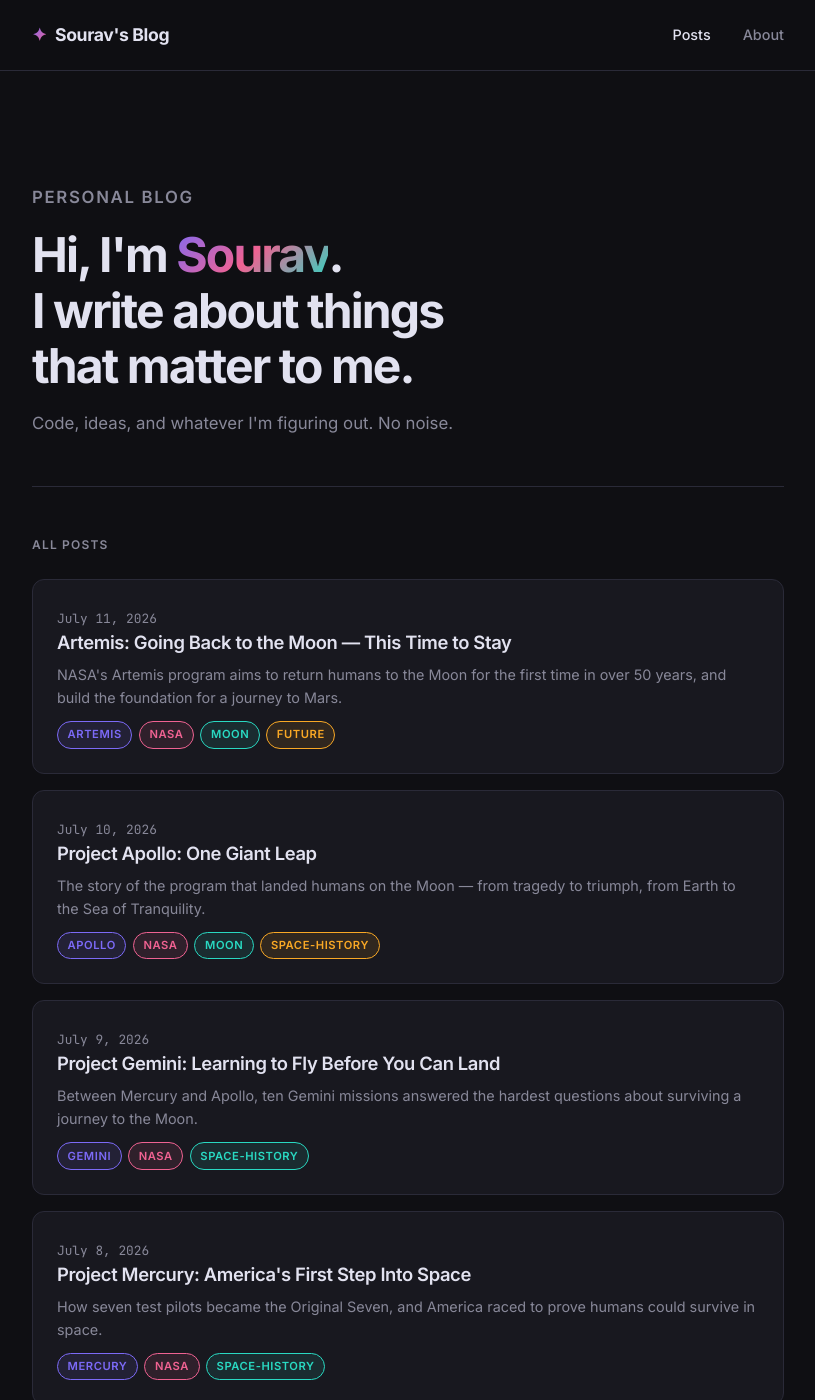
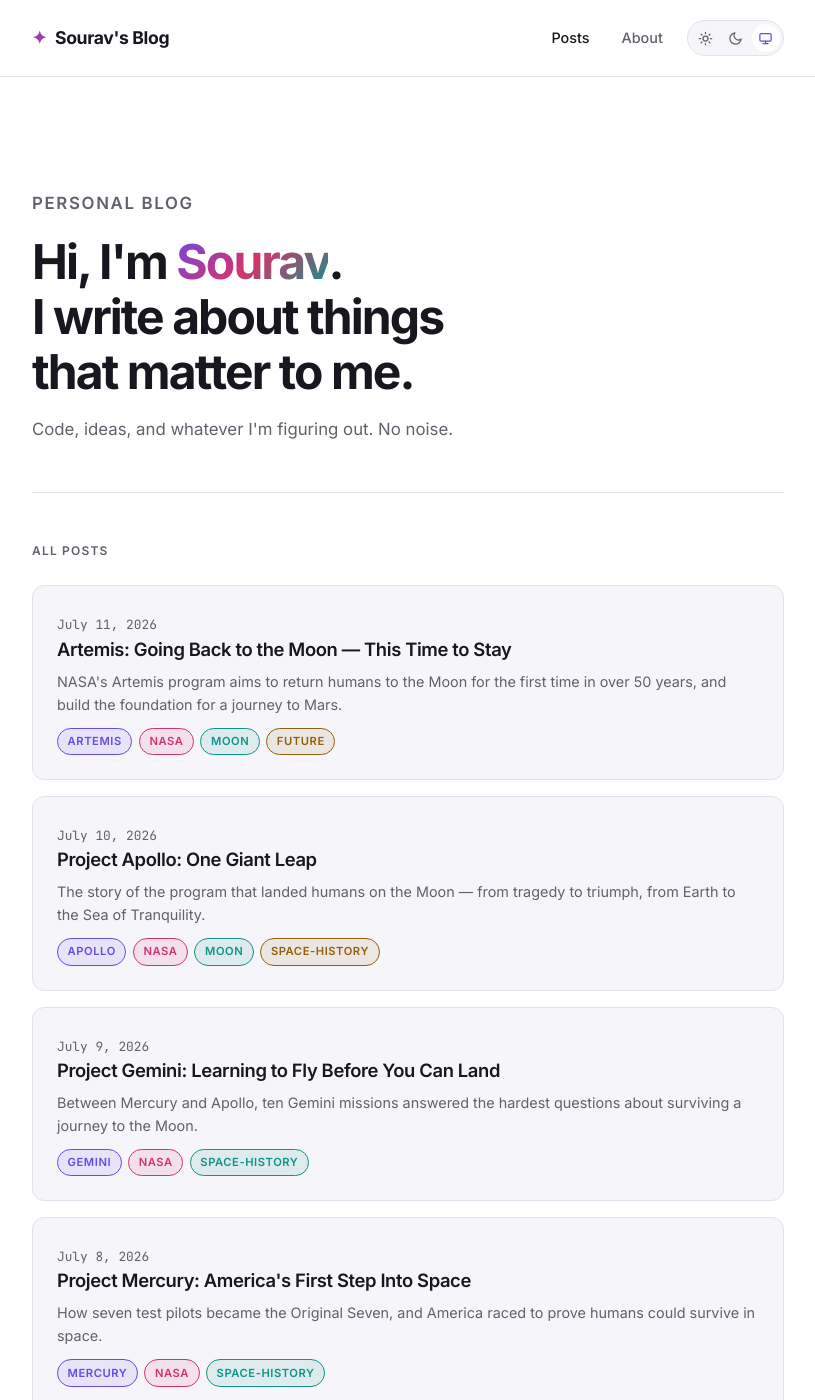
Before and after one commit to souravkhoso1/blog, a Jekyll site: the page built from index.html, in a window 1280 px wide and 1400 px high. Shown: the whole window, without its empty margins (232-1047 px from the left). Built offline with Jekyll 4.4.1, drawn with Linux system fonts in a browser that asks for light colours.

Commit message:
Add dark/light/auto theme toggle
Resolves to the OS color-scheme preference by default, with a manual
light/dark/system toggle in the header that persists via localStorage.
An inline head script applies the theme before first paint to avoid a
flash of the wrong theme. Syntax-highlighted code blocks are pinned to
a dark palette in both themes since the Rouge/Dracula colors are only
legible on a dark background.

Co-Authored-By: Claude Sonnet 5 <noreply@anthropic.com>

```diff
--- a/_includes/header.html
+++ b/_includes/header.html
@@ -3,9 +3,30 @@
     <a class="site-logo" href="{{ '/' | relative_url }}">
       <span class="logo-accent">✦</span> {{ site.title }}
     </a>
-    <nav class="site-nav">
-      <a href="{{ '/' | relative_url }}" {% if page.url == '/' %}class="active"{% endif %}>Posts</a>
-      <a href="{{ '/about' | relative_url }}" {% if page.url contains 'about' %}class="active"{% endif %}>About</a>
-    </nav>
+    <div class="site-header-right">
+      <nav class="site-nav">
+        <a href="{{ '/' | relative_url }}" {% if page.url == '/' %}class="active"{% endif %}>Posts</a>
+        <a href="{{ '/about' | relative_url }}" {% if page.url contains 'about' %}class="active"{% endif %}>About</a>
+      </nav>
+      <div class="theme-toggle" role="group" aria-label="Theme">
+        <button type="button" class="theme-btn" data-theme-choice="light" aria-label="Light theme" title="Light" aria-pressed="false">
+          <svg viewBox="0 0 24 24" stroke-width="2" stroke-linecap="round" stroke-linejoin="round">
+            <circle cx="12" cy="12" r="4"></circle>
+            <path d="M12 2v2M12 20v2M4.93 4.93l1.41 1.41M17.66 17.66l1.41 1.41M2 12h2M20 12h2M4.93 19.07l1.41-1.41M17.66 6.34l1.41-1.41"></path>
+          </svg>
+        </button>
+        <button type="button" class="theme-btn" data-theme-choice="dark" aria-label="Dark theme" title="Dark" aria-pressed="false">
+          <svg viewBox="0 0 24 24" stroke-width="2" stroke-linecap="round" stroke-linejoin="round">
+            <path d="M21 12.79A9 9 0 1 1 11.21 3 7 7 0 0 0 21 12.79z"></path>
+          </svg>
+        </button>
+        <button type="button" class="theme-btn" data-theme-choice="auto" aria-label="System theme" title="System" aria-pressed="false">
+          <svg viewBox="0 0 24 24" stroke-width="2" stroke-linecap="round" stroke-linejoin="round">
+            <rect x="3" y="4" width="18" height="12" rx="2"></rect>
+            <path d="M8 20h8M12 16v4"></path>
+          </svg>
+        </button>
+      </div>
+    </div>
   </div>
 </header>
--- a/_layouts/default.html
+++ b/_layouts/default.html
@@ -2,6 +2,18 @@
 <html lang="en">
 <head>
   <meta charset="UTF-8" />
+  <script>
+    (function () {
+      try {
+        var stored = localStorage.getItem("theme") || "auto";
+        var resolved = stored === "auto"
+          ? (window.matchMedia("(prefers-color-scheme: light)").matches ? "light" : "dark")
+          : stored;
+        document.documentElement.setAttribute("data-theme", resolved);
+        document.documentElement.setAttribute("data-theme-pref", stored);
+      } catch (e) {}
+    })();
+  </script>
   <meta name="viewport" content="width=device-width, initial-scale=1.0" />
   <title>{% if page.title %}{{ page.title }} — {{ site.title }}{% else %}{{ site.title }}{% endif %}</title>
   <meta name="description" content="{{ page.description | default: site.description }}" />
@@ -18,5 +30,6 @@
     {{ content }}
   </main>
   {% include footer.html %}
+  <script src="{{ '/assets/js/theme.js' | relative_url }}" defer></script>
 </body>
 </html>
--- a/assets/css/style.css
+++ b/assets/css/style.css
@@ -1,5 +1,22 @@
 /* ── Variables ──────────────────────────────────────────── */
 :root {
+  --radius: 12px;
+  --radius-sm: 6px;
+  --font: "Inter", system-ui, sans-serif;
+  --font-mono: "JetBrains Mono", "Fira Code", monospace;
+
+  /* Code blocks stay dark in both themes — the Rouge/Dracula
+     syntax palette below is only legible on a dark background. */
+  --code-bg: #12121a;
+  --code-border: #2a2a38;
+  --code-text: #e2e2f0;
+  --code-accent: #29d9c2;
+}
+
+/* Dark theme (default) */
+:root,
+:root[data-theme="dark"] {
+  color-scheme: dark;
   --bg: #0f0f13;
   --surface: #18181f;
   --surface-hover: #1f1f28;
@@ -11,11 +28,22 @@
   --accent-3: #29d9c2;
   --accent-4: #f9a825;
   --link: #7c6af7;
-  --code-bg: #12121a;
-  --radius: 12px;
-  --radius-sm: 6px;
-  --font: "Inter", system-ui, sans-serif;
-  --font-mono: "JetBrains Mono", "Fira Code", monospace;
+}
+
+/* Light theme */
+:root[data-theme="light"] {
+  color-scheme: light;
+  --bg: #ffffff;
+  --surface: #f5f5fa;
+  --surface-hover: #ececf5;
+  --border: #e2e2ec;
+  --text: #17171f;
+  --text-muted: #61616c;
+  --accent-1: #6949e8;
+  --accent-2: #d6336c;
+  --accent-3: #0e9488;
+  --accent-4: #92600a;
+  --link: #6949e8;
 }
 
 /* ── Reset ──────────────────────────────────────────────── */
@@ -57,7 +85,7 @@ img { max-width: 100%; display: block; }
   padding: 1.25rem 0;
   position: sticky;
   top: 0;
-  background: rgba(15, 15, 19, 0.9);
+  background: color-mix(in srgb, var(--bg) 88%, transparent);
   backdrop-filter: blur(12px);
   -webkit-backdrop-filter: blur(12px);
   z-index: 100;
@@ -67,6 +95,14 @@ img { max-width: 100%; display: block; }
   display: flex;
   align-items: center;
   justify-content: space-between;
+  flex-wrap: wrap;
+  gap: 1rem;
+}
+
+.site-header-right {
+  display: flex;
+  align-items: center;
+  gap: 1.5rem;
 }
 
 .site-logo {
@@ -101,6 +137,45 @@ img { max-width: 100%; display: block; }
 .site-nav a:hover,
 .site-nav a.active {
   color: var(--text);
+}
+
+/* ── Theme toggle ───────────────────────────────────────── */
+.theme-toggle {
+  display: flex;
+  align-items: center;
+  gap: 0.15rem;
+  background: var(--surface);
+  border: 1px solid var(--border);
+  border-radius: 999px;
+  padding: 0.2rem;
+}
+
+.theme-btn {
+  display: flex;
+  align-items: center;
+  justify-content: center;
+  width: 1.75rem;
+  height: 1.75rem;
+  border: none;
+  background: transparent;
+  color: var(--text-muted);
+  border-radius: 999px;
+  cursor: pointer;
+  transition: color 0.15s, background 0.15s;
+}
+
+.theme-btn svg {
+  width: 15px;
+  height: 15px;
+  stroke: currentColor;
+  fill: none;
+}
+
+.theme-btn:hover { color: var(--text); }
+
+.theme-btn.active {
+  background: var(--bg);
+  color: var(--accent-1);
 }
 
 /* ── Hero (home page) ───────────────────────────────────── */
@@ -328,15 +403,15 @@ img { max-width: 100%; display: block; }
   font-family: var(--font-mono);
   font-size: 0.88em;
   background: var(--code-bg);
-  border: 1px solid var(--border);
+  border: 1px solid var(--code-border);
   padding: 0.15em 0.4em;
   border-radius: var(--radius-sm);
-  color: var(--accent-3);
+  color: var(--code-accent);
 }
 
 .post-body pre {
   background: var(--code-bg);
-  border: 1px solid var(--border);
+  border: 1px solid var(--code-border);
   border-radius: var(--radius);
   padding: 1.25rem 1.5rem;
   overflow-x: auto;
@@ -347,7 +422,7 @@ img { max-width: 100%; display: block; }
   background: none;
   border: none;
   padding: 0;
-  color: var(--text);
+  color: var(--code-text);
   font-size: 0.88rem;
 }
 
@@ -477,12 +552,12 @@ img { max-width: 100%; display: block; }
 /* ── Syntax highlighting (Rouge/Monokai-ish) ─────────────── */
 .highlight .c  { color: #6272a4; font-style: italic }
 .highlight .k  { color: #ff79c6 }
-.highlight .n  { color: var(--text) }
+.highlight .n  { color: var(--code-text) }
 .highlight .s  { color: #f1fa8c }
 .highlight .s1 { color: #f1fa8c }
 .highlight .s2 { color: #f1fa8c }
 .highlight .o  { color: #ff79c6 }
-.highlight .p  { color: var(--text) }
+.highlight .p  { color: var(--code-text) }
 .highlight .kd { color: #ff79c6 }
 .highlight .kn { color: #ff79c6 }
 .highlight .nb { color: #8be9fd }
@@ -496,6 +571,7 @@ img { max-width: 100%; display: block; }
 /* ── Responsive ─────────────────────────────────────────── */
 @media (max-width: 600px) {
   .site-header .container { gap: 1rem; }
+  .site-header-right { gap: 1rem; }
   .site-nav { gap: 1.25rem; }
   .hero { padding: 2.5rem 0 2rem; }
   .post-card { padding: 1.25rem; }
--- /dev/null
+++ b/assets/js/theme.js
@@ -0,0 +1,39 @@
+(function () {
+  var media = window.matchMedia("(prefers-color-scheme: light)");
+
+  function getPreference() {
+    return localStorage.getItem("theme") || "auto";
+  }
+
+  function resolveTheme(pref) {
+    return pref === "auto" ? (media.matches ? "light" : "dark") : pref;
+  }
+
+  function applyTheme(pref) {
+    document.documentElement.setAttribute("data-theme", resolveTheme(pref));
+    document.documentElement.setAttribute("data-theme-pref", pref);
+    document.querySelectorAll(".theme-btn").forEach(function (btn) {
+      var active = btn.getAttribute("data-theme-choice") === pref;
+      btn.classList.toggle("active", active);
+      btn.setAttribute("aria-pressed", active ? "true" : "false");
+    });
+  }
+
+  function setPreference(pref) {
+    localStorage.setItem("theme", pref);
+    applyTheme(pref);
+  }
+
+  document.addEventListener("DOMContentLoaded", function () {
+    applyTheme(getPreference());
+    document.querySelectorAll(".theme-btn").forEach(function (btn) {
+      btn.addEventListener("click", function () {
+        setPreference(btn.getAttribute("data-theme-choice"));
+      });
+    });
+  });
+
+  media.addEventListener("change", function () {
+    if (getPreference() === "auto") applyTheme("auto");
+  });
+})();
```
